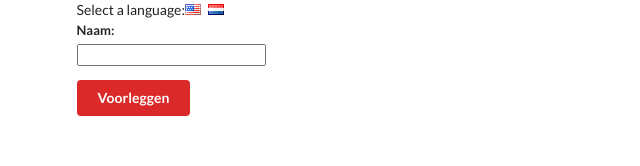
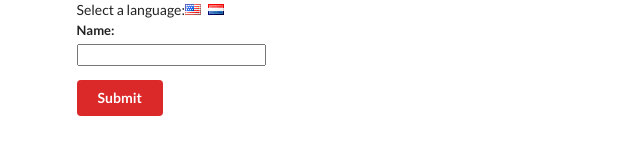
Before and after one commit to VukasinVujic/Udemy_course_react.js_context_translate_9, a React (Create React App) app: page / in a window 1280 px wide. Shown: the top 166 px of the page, without its empty margins (0-640 px from the left). Built offline with nearby package versions, Linux system fonts and the light colour scheme.

Commit message:
3.replacing redux with context,change Button,Field

```diff
--- a/src/components/Button.js
+++ b/src/components/Button.js
@@ -7,8 +7,8 @@
     // we use contextType for this.context(contextType must have this name)
     // static contextType = LanguageContext;
 
-    renderSubmit(value) {
-        return value === 'english' ? 'Submit' : 'Voorleggen';
+    renderSubmit(language) {
+        return language === 'english' ? 'Submit' : 'Voorleggen';
     }
 
     renderButton(color) {
@@ -20,7 +20,7 @@
 
                     {/* value got from Provider */}
                     <LanguageContext.Consumer >
-                        { (value) => this.renderSubmit(value)}
+                        { ({language}) => this.renderSubmit(language)}
                     </LanguageContext.Consumer>
                 </button>
             )
--- a/src/components/Field.js
+++ b/src/components/Field.js
@@ -6,12 +6,12 @@
     static contextType = LanguageContext;
 
     render(){
-        const text = this.context  === 'english' ? 'Name' : 'Naam';
+        //context contain now onChange and language , not only language like before
+        const text = this.context.language  === 'english' ? 'Name' : 'Naam';
         return(
             <div className="ui field ">
                 <label htmlFor="">{text}: </label>
                 <input type=" "/>
-
             </div>
         )
     }
```
